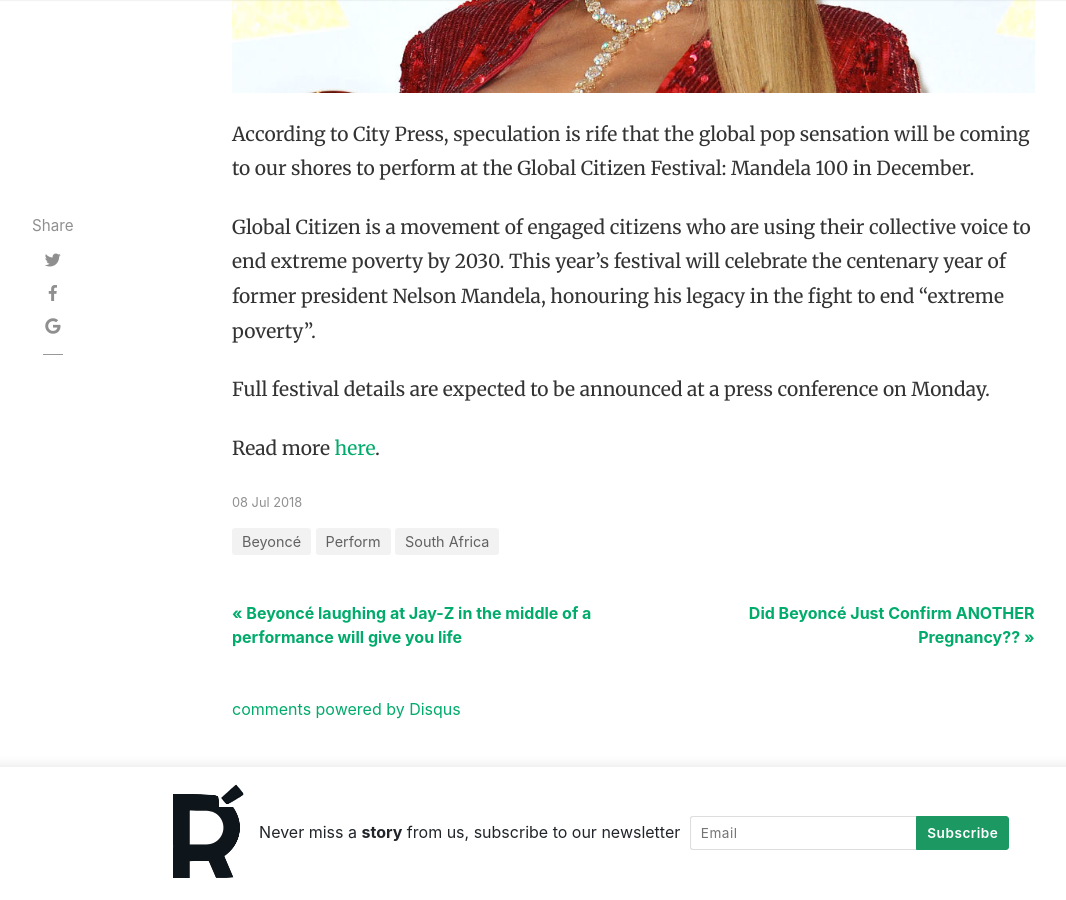
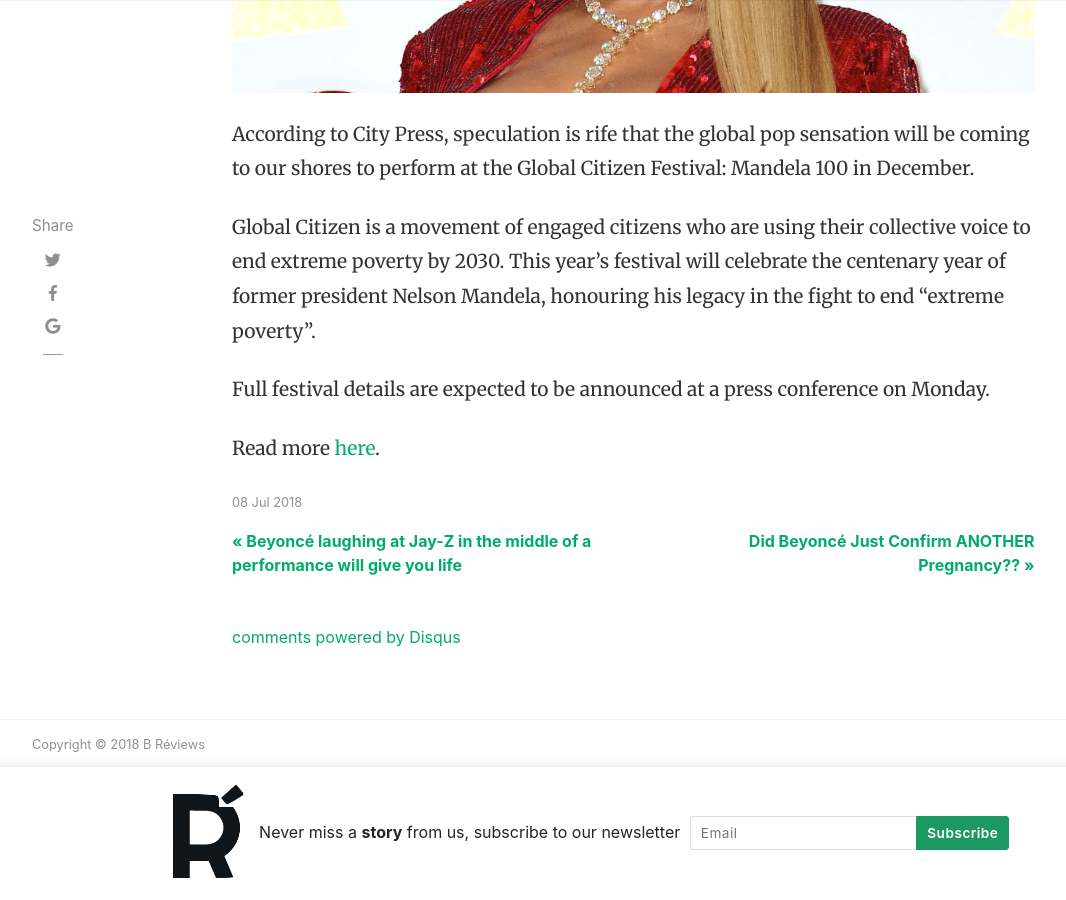
Before and after one commit to byncrvws/byncrvws.github.io, a Jekyll site: the page built from _posts/2018-07-08-south-africa.md, in a window 1280 px wide and 900 px high, scrolled down 712 px. Shown: the whole window, without its empty margins (53-1119 px from the left). Built offline with Jekyll 4.4.1, drawn with Linux system fonts in a browser that asks for light colours; nearby versions of some CDN libraries; comment, search, counter and statistics services are not loaded.

Commit message:
Remove jekyll-archive since it's incompatible with gh-pages. Add jekyll seo plugin

```diff
--- a/Gemfile
+++ b/Gemfile
@@ -1,5 +1,5 @@
 source 'https://rubygems.org'
 
 gem 'jekyll-paginate'
-gem 'jekyll-archives'
 gem 'jekyll-sitemap'
+gem 'jekyll-seo-tag'
--- a/_config.yml
+++ b/_config.yml
@@ -15,16 +15,8 @@
 # Plugins
 plugins:
   - jekyll-paginate
-  - jekyll-archives
   - jekyll-sitemap
-
-# Archives
-jekyll-archives:
-  enabled:
-    - categories
-  layout: archive
-  permalinks:
-    category: '/category/:name/'
+  - jekyll-seo-tag
 
 # Pagination
 paginate: 6
--- a/_layouts/post.html
+++ b/_layouts/post.html
@@ -48,18 +48,6 @@
         {% endif %}
         </small>
       </p>
-      <!-- Post Categories -->
-      <div class="after-post-tags">
-        <ul class="tags">
-          {% assign sortedCategories = page.categories | sort %}
-          {% for category in sortedCategories %}
-            <li>
-              <a href="{{ site.baseurl }}/category/{{ category | slugify }}/">{{ category }}</a>
-            </li>
-          {% endfor %}
-        </ul>
-      </div>
-      <!-- End Categories -->
       <!-- Prev/Next -->
       <div class="row PageNavigation d-flex justify-content-between font-weight-bold">
         {% if page.previous.url %}
@@ -70,7 +58,7 @@
         {% endif %}
         <div class="clearfix"></div>
       </div>
-      <!-- End Categories -->
+      <!-- End Prev/Next -->
     </div>
     <!-- End Post -->
   </div>
```
Also changed, not shown: Gemfile.lock.
